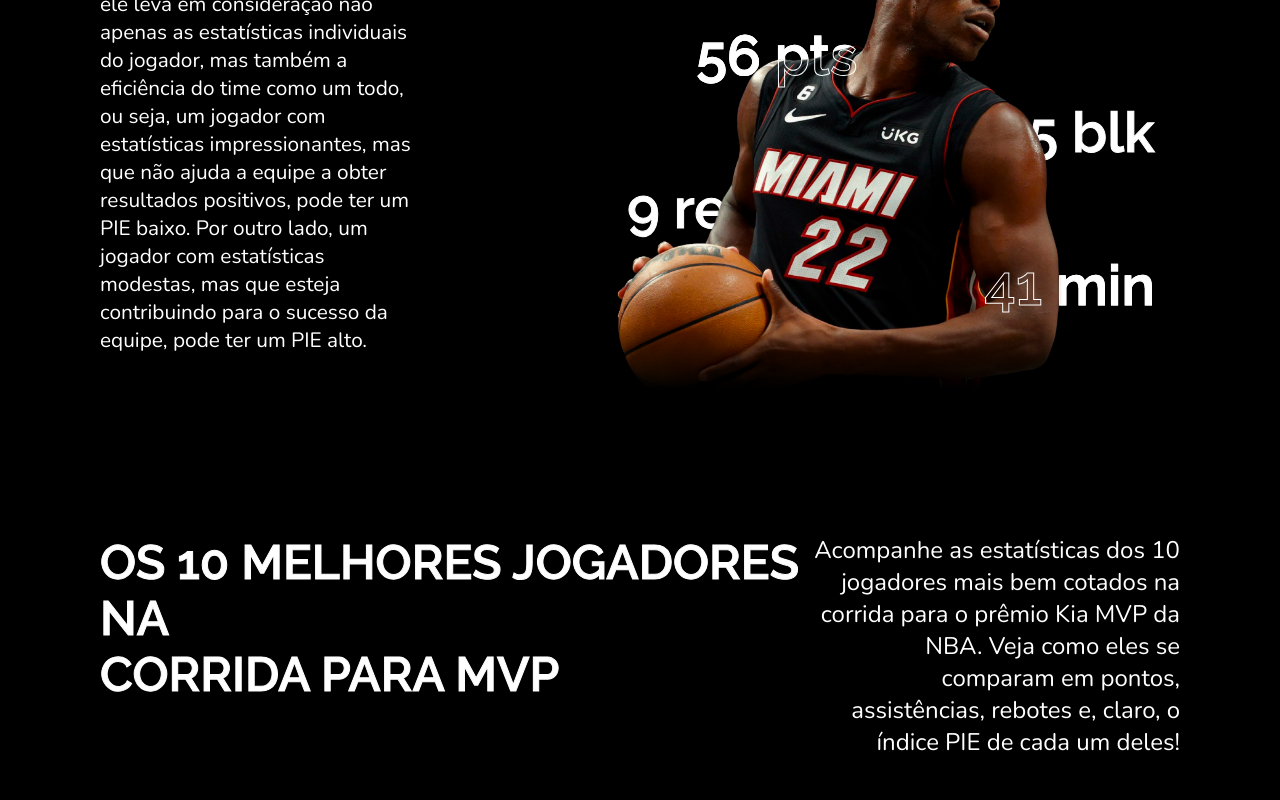
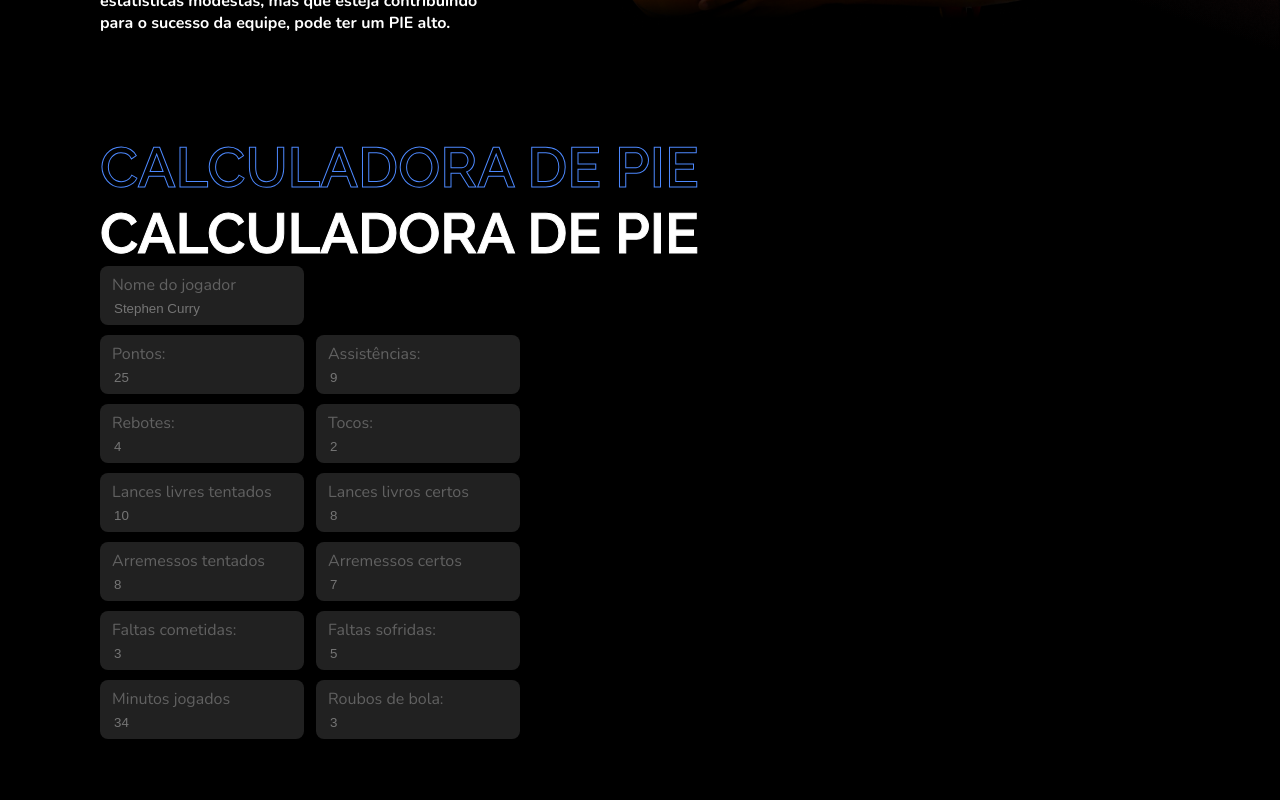
Before and after one commit to YuriOlivs/BUCKETS, a website: page site/public/index.html in a window 1280 px wide. Shown: the part 1560-2360 px from the top of the page. Before the commit the page ends 2318 px from the top, so only its background shows below. Drawn offline with nearby package versions, Linux system fonts and the light colour scheme.

Commit message:
iniciando calculadora

```diff
--- a/site/public/css/style.css
+++ b/site/public/css/style.css
@@ -4,6 +4,7 @@
 :root {
   --main-padding: 100px;
   --b-radius-1: 8px;
+
   --b-radius-2: 16px;
   --text-font: 'Nunito', sans-serif;
   --title-font: 'Raleway', sans-serif;
@@ -12,6 +13,7 @@
   /* cores */
   --gray-500: #616161;
   --gray-800: #212121;
+  --blue: #4D89FF;
 }
 
 html {
@@ -59,7 +61,6 @@
   display: flex;
   flex-direction: column;
   gap: 4px;
-  width: 100px;
   border-radius: 8px;
   padding: 8px 12px;
   color: var(--gray-500);
@@ -73,12 +74,17 @@
   color: white;
 }
 
+.flex-row {
+  display: flex;
+}
+
 .title {
   font-family: var(--title-font);
   font-size: var(--title-size);
   color: white;
   -webkit-text-stroke: 1px white;
   font-weight: 900;
+  text-transform: uppercase;
 }
 
 .navbar-ativo {
@@ -216,7 +222,9 @@
   user-select: none;
 }
 
-.header-background {
+/* BACKGROUND DA HEADER */
+
+.site-background {
   position: absolute;
 }
 
@@ -294,22 +302,24 @@
   position: relative;
   display: flex;
   width: 100%;
-}
-
-.oqe-background {
-  position: absolute;
+  margin-top: 100px;
 }
 
 .oqe-content {
   display: flex;
   position: relative;
   padding: calc(var(--main-padding) * 1.8) var(--main-padding);
+  padding-bottom: 0;
   z-index: 1;
 }
 
 .oqe-titles {
   display: flex;
   flex-direction: column;
+}
+
+.oqe-titles .titles {
+  font-size: 3em !important;
 }
 
 .oqe-titles h2:last-child {
@@ -320,18 +330,19 @@
 .oqe-desc {
   display: flex;
   flex-direction: column;
-  gap: 50px;
-  width: 30%;
+  gap: 30px;
+  width: 35%;
   color: white;
-  font-size: 1.3em;
-  margin-top: 80px;
+  font-size: 1rem;
+  font-weight: 700;
 }
 
 .image-right  {
   position: absolute;
   right: var(--main-padding);
   width: 45%;
-  bottom: 10%;
+  bottom: 0%;
+  user-select: none;
 }
 
 .image-right img {
@@ -401,7 +412,7 @@
 }
 
 #jogadores {
-  padding: 0 var(--main-padding);
+  padding: 80px var(--main-padding);
 }
 
 #jogadores .title {
@@ -416,17 +427,53 @@
   color: white;
 }
 
+.header-jogadores .title {
+  font-size: 2.5rem !important;
+}
+
 .header-jogadores p {
-  font-size: 24px;
+  font-size: 16px;
   width: 38%;
   text-align: right;
-}
-/* animações */
-/* .slideInDown {
-  animation: slideInDown .5s ease-out;
+  font-weight: 700;
 }
 
-@keyframes slideInDown {
+.calc-content {
+  padding: var(--main-padding);
+}
+
+.calc-titles h2:first-child{
+  color: transparent;
+  -webkit-text-stroke: 1px #4D89FF;
+}
+
+.calc-form {
+  display: flex;
+  flex-direction: column;
+  gap: 10px;
+  width: 32%;
+  box-sizing: border-box;
+}
+
+.calc-form label{
+  width: 180px !important;
+}
+
+.calc-form label:first-child {
+  width: 100%;
+}
+
+.calc-form .flex-row {
+  justify-content: space-between;
+  gap: 12px;
+}
+
+/* animações
+.slideInDown {
+  animation: slideInDown .5s ease-out;
+} */
+
+/* @keyframes slideInDown {
   from {
     opacity: 0;
     transform: translate3d(0, -200%, 0)
@@ -479,5 +526,6 @@
   to {
     opacity: 1;
     transform: translate3d(0, 0, 0);
+    transform: ;
   }
-} */
+}  */
--- a/site/public/index.html
+++ b/site/public/index.html
@@ -11,6 +11,8 @@
     <link rel="icon" href="./assets/icon/favicon2.ico">
     <link rel="stylesheet" href="./css/style.css">
     <script src="js/script.js"></script>
+    <link rel="stylesheet" href="https://cdnjs.cloudflare.com/ajax/libs/animate.css/4.1.1/animate.min.css"/>
+    <link rel="shortcut icon" href="assets/icons/basketball.png" type="image/x-icon">
 </head>
 
 <body>
@@ -53,7 +55,7 @@
       <div class="titulo2">Além dos números</div>
     </div>
 
-    <div class="header-background">
+    <div class="site-background">
       <img src="assets/noise.png" alt="" class="noise">
       <img src="assets/background.svg" alt="" class="background">
     </div>
@@ -98,26 +100,119 @@
             <span>41 min</span>
             <span>41 min</span>
           </div>
-          <img src="assets/players/jimmy-butler.png" alt="">
+          <img src="assets/players/jimmy-butler.png" alt="" id="jimmy">
         </div>
       </div>
 
-      <div class="oqe-background">
+      <div class="site-background">
         <img src="assets/noise.png" alt="" class="noise">
         <img src="assets/oqe-background.svg" alt="" class="background">
       </div>
     </section>
     <section id="calc">
+      <div class="calc-content">
+          <div class="calc-titles">
+            <h2 class="title">Calculadora de PIE</h2>
+            <h2 class="title">Calculadora de PIE</h2>
+          </div>
+          <div class="calc-form">
+            <label for="ipt_nome">
+              Nome do jogador
+              <input type="text" id="ipt_nome" placeholder="Stephen Curry">
+            </label>
 
+              <div class="flex-row">
+              <label for="ipt_pontos">
+                Pontos:
+                <input type="text" id="ipt_pontos" placeholder="25">
+              </label>
+
+              <label for="ipt_assists">
+                Assistências:
+                <input type="text" id="ipt_assists" placeholder="9">
+              </label>
+              </div>
+
+            <div class="flex-row">
+              <label for="ipt_rebotes">
+                Rebotes:
+                <input type="text" id="ipt_rebotes" placeholder="4">
+              </label>
+              <label for="ipt_tocos">
+                Tocos:
+                <input type="text" id="ipt_tocos" placeholder="2">
+              </label>
+            </div>
+
+            <div class="flex-row">
+              <label for="ipt_ll_tentados">
+                Lances livres tentados
+                <input type="text" id="ipt_ll_tentados" placeholder="10">
+              </label>
+              <label for="ipt_ll_certos">
+                Lances livros certos
+                <input type="text" id="ipt_ll_certos" placeholder="8">
+              </label>
+            </div>
+
+            <div class="flex-row">
+              <label for="ipt_arrms_tentados">
+                Arremessos tentados
+                <input type="text" id="ipt_arrms_tentados" placeholder="8">
+              </label>
+              <label for="ipt_arrms_certos">
+                Arremessos certos
+                <input type="text" id="ipt_arrms_certos" placeholder="7">
+              </label>
+            </div>
+
+            <div class="flex-row">
+              <label for="ipt_faul_cometidas">
+                Faltas cometidas:
+                <input type="text" id="ipt_faul_cometidas" placeholder="3">
+              </label>
+
+              <label for="ipt_faul_sofridas">
+                Faltas sofridas:
+                <input type="text" id="ipt_faul_sofridas" placeholder="5">
+              </label>
+            </div>
+
+            <div class="flex-row">
+              <label for="ipt_minutos">
+                Minutos jogados
+                <input type="text" id="ipt_minutos" placeholder="34">
+              </label>
+              <label for="ipt_roubos_bola">
+                Roubos de bola:
+                <input type="text" id="ipt_roubos_bola" placeholder="3">
+              </label>
+            </div>
+          </div>
+        </div>
+
+        <div class="site-background">
+          <img src="assets/noise.png" alt="" class="noise">
+          <img src="assets/calc-background.png" alt="" class="background">
+        </div>
     </section>
-    <section id="jogadores">
+
+    <!-- <section id="jogadores">
       <div class="header-jogadores">
         <div class="title">Os 10 melhores jogadores na <br> corrida para mvp</div>
         <p>
           Acompanhe as estatísticas dos 10 jogadores mais bem cotados na corrida para o prêmio Kia MVP da NBA. Veja como eles se comparam em pontos, assistências, rebotes e, claro, o índice PIE de cada um deles!
         </p>
       </div>
+    </section> -->
+    <section id="time">
+
+    </section>
+    <section id="sobre">
+
     </section>
   </main>
 </body>
 </html>
+
+<!-- fonte dark horizon -->
```
Also changed, not shown: site/public/assets/calc-background.png (added), site/public/assets/icons/basketball.png (added), site/public/js/script.js (line endings or trailing spaces).
